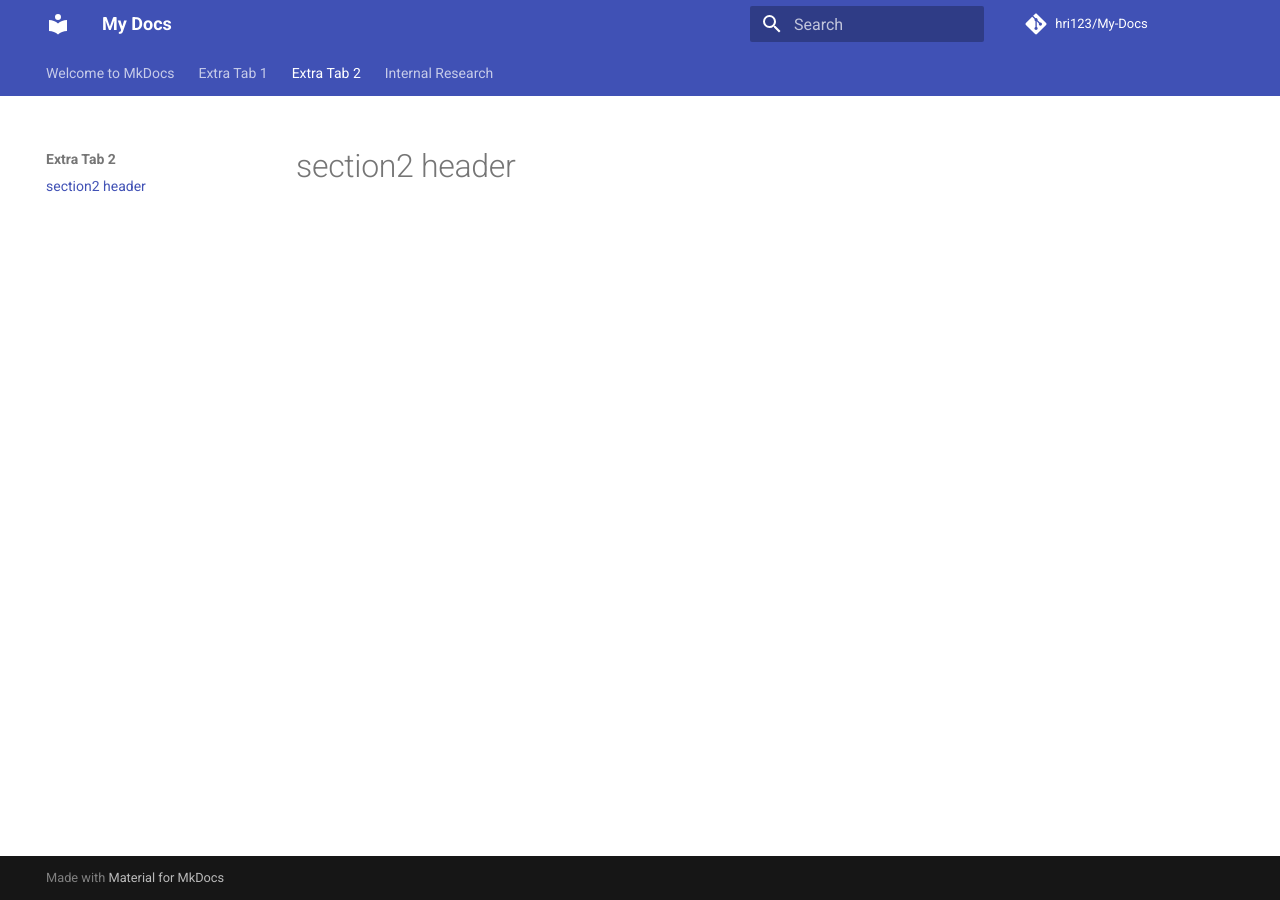
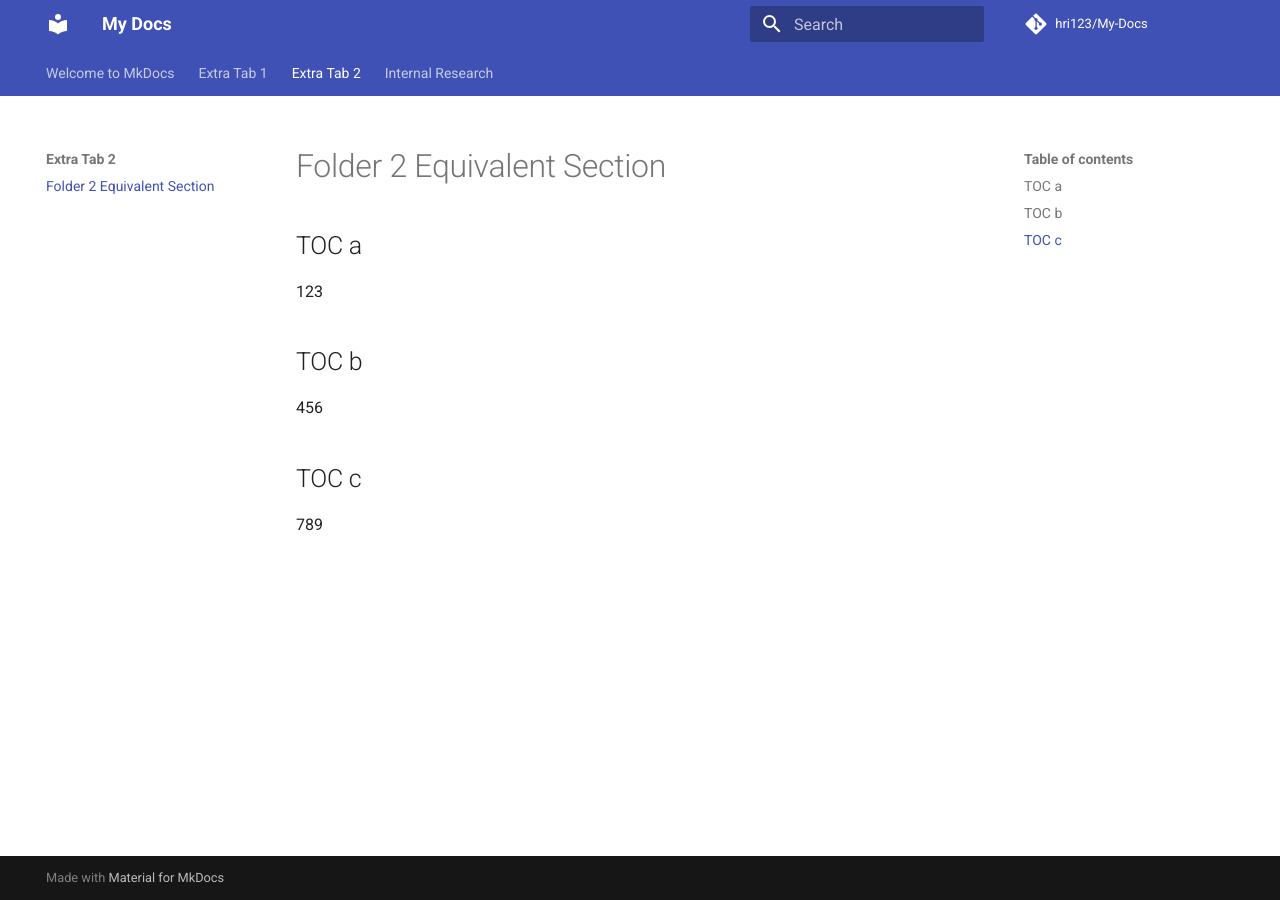
Before and after one commit to hri123/My-Docs, an MkDocs documentation site: the page built from docs/Extra Tab 2/section1.md, in a window 1280 px wide. Built offline with MkDocs 1.6.1 and Material for MkDocs 9.7.7, drawn with Linux system fonts in a browser that asks for light colours; comment, search, counter and statistics services are not loaded.

Commit message:
Update section1.md

```diff
--- a/docs/Extra Tab 2/section1.md
+++ b/docs/Extra Tab 2/section1.md
@@ -1 +1,15 @@
-# section2 header
+# Folder 2 Equivalent Section
+
+## TOC a
+
+123
+
+
+## TOC b
+
+456
+
+
+## TOC c
+
+789
```
